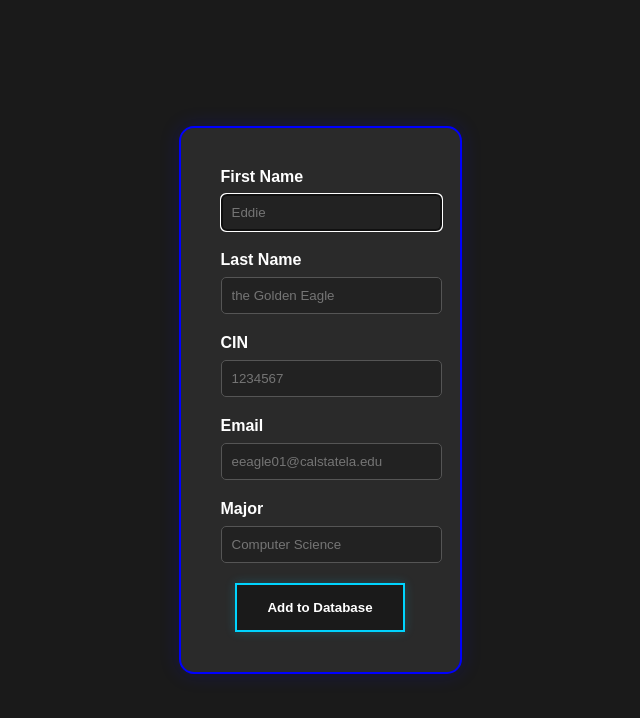
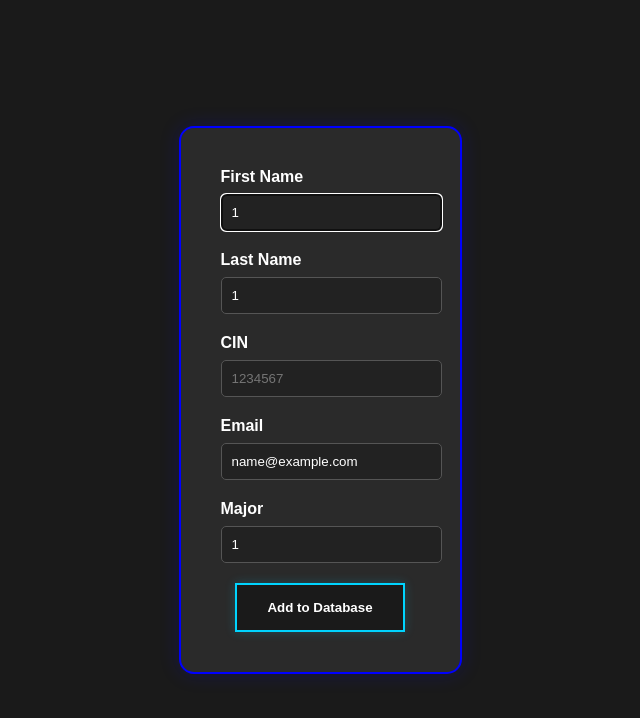
Before and after one commit to Billy-Weeks/Nexus-RFID-Kiosk, a FastAPI app: page /onsite_form in a window 1280 px wide. Shown: the top 718 px of the page, without its empty margins (320-960 px from the left). Run offline with FastAPI, Linux system fonts and the light colour scheme; the visitor is signed in with stand-in values (Sample User, id 1).

Commit message:
Fixed bug causing app to error out when duplicate CIN was inputted

```diff
--- a/app/main.py
+++ b/app/main.py
@@ -273,9 +273,22 @@ def onsite_form_get(request: Request):
     ##  Check to see if user is admin (security measure to prevent malicious users)
     if not request.session.get("is_admin"):
         return RedirectResponse(url="/admin", status_code = 303)
+
+    ##  Unpack .session variables (if populated)
+    first = request.session.pop("first", "")
+    last = request.session.pop("last", "")
+    email = request.session.pop("email", "")
+    major = request.session.pop("major", "")
+    message = request.session.pop("flash_msg", "")
+    status = request.session.pop("status", "")
+
+    ##  Return variables so fields can be filled out
+    ##  Makes it look like nothing happened
     return templates.TemplateResponse(request=request,
-                                      name="onsite_form.html",
-                                      context={})
+                                        name="onsite_form.html",
+                                        context={'first': first, 'last': last,
+                                                'email': email, 'major': major,
+                                                'status': status, 'message': message})
 
 @app.post("/onsite_form")
 def onsite_form_post(request: Request, first: str = Form(...), last: str = Form(...), cin: str = Form(...), email: str = Form(...), major: str = Form(...)):
@@ -288,6 +301,21 @@ def onsite_form_post(request: Request, first: str = Form(...), last: str = Form(
     if not request.session.get("card_id"):
         return RedirectResponse(url="/add_onsite", status_code = 303)
 
+    ##  Security check to ensure CIN, which needs to be unique, hasn't already been used
+    cin_exists = supabase.table('users').select('*').eq('cin', cin).execute()
+
+    if cin_exists.data:
+        ##  Set up error message to be presented to User
+        request.session["flash_msg"] = "CIN already in database. Double check number"
+        request.session["status"] = "error"
+
+        ##  Prepare valid data to be retransmitted without user having to do it
+        request.session['first'] = first
+        request.session['last'] = last
+        request.session['email'] = email
+        request.session['major'] = major
+
+        return RedirectResponse(url="/onsite_form", status_code=303)
 
     ##  Add form values to update dictionary
     new_user = {"card_id": request.session.pop("card_id", None), "first_name": first,
--- a/templates/onsite_form.html
+++ b/templates/onsite_form.html
@@ -21,14 +21,14 @@
                 <div class="field-style">
 
                     <label for="first-name-input">First Name</label>
-                    <input type="text" id="first-name-input" name="first" required autofocus autocomplete="off" placeholder="Eddie" />
+                    <input type="text" id="first-name-input" name="first" required autofocus autocomplete="off" placeholder="Eddie" value="{{ first }}" />
 
                 </div>
 
                 <div class="field-style">
 
                     <label for="last-name-input">Last Name</label>
-                    <input type="text" id="last-name-input" name="last" required autocomplete="off" placeholder="the Golden Eagle" />
+                    <input type="text" id="last-name-input" name="last" required autocomplete="off" placeholder="the Golden Eagle" value="{{ last }}"/>
 
                 </div>
 
@@ -42,18 +42,23 @@
                 <div class="field-style">
 
                     <label for="email-input">Email</label>
-                    <input type="text" id="email-input" name="email" required autocomplete="off" placeholder="eeagle01@calstatela.edu" />
+                    <input type="text" id="email-input" name="email" required autocomplete="off" placeholder="eeagle01@calstatela.edu" value="{{ email }}"/>
 
                 </div>
 
                 <div class="field-style">
 
                     <label for="major">Major</label>
-                    <input type="text" id="major" name="major" required autocomplete="off" placeholder="Computer Science" />
+                    <input type="text" id="major" name="major" required autocomplete="off" placeholder="Computer Science" value="{{ major }}" />
 
                 </div>
 
             </div>
+
+            <!--Additional error message in case CIN is already inputted-->
+            {% if message %}
+                <h2 id="flash-message" class="{{ status }}">{{ message }}</h2>
+            {% endif %}
 
             <button type="submit">Add to Database</button>
 
@@ -61,6 +66,17 @@
 
     </div>
 
+    <script>
+        /* Script to "turn off" error message and styling */
+
+        const flashMsg = document.getElementById('flash-message');
+        if (flashMsg) {
+            setTimeout(() => {
+                flashMsg.style.display = 'none';
+            }, 3000);
+        }
+    </script>
+
 </body>
 
 </html>
```
